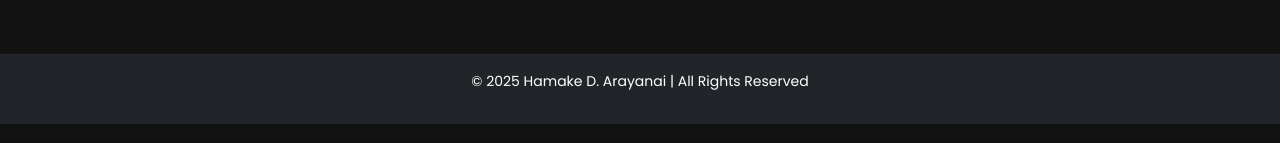
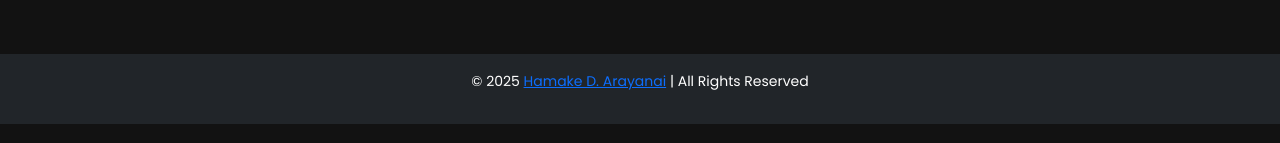
Before and after one commit to hamakedarayanai/harapanbaruservice.github.io, a plain HTML site: page index.html in a window 1280 px wide. Shown: the part 654-797 px from the top of the page. Drawn offline with nearby package versions, Linux system fonts and the light colour scheme.

Commit message:
Update index.html

```diff
--- a/index.html
+++ b/index.html
@@ -103,7 +103,7 @@
   </main>
 
   <footer class="bg-dark text-white text-center py-3 mt-5">
-    <p>&copy; <span id="currentYear"></span> Hamake D. Arayanai | All Rights Reserved</p>
+    <p>&copy; <span id="currentYear"></span> <a href="https://hamakedarayanai.my.id/">Hamake D. Arayanai</a> | All Rights Reserved</p>
   </footer>
 
   <!-- JavaScript -->
```
